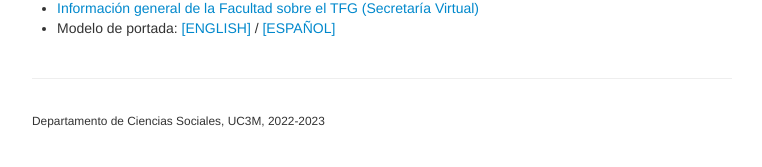
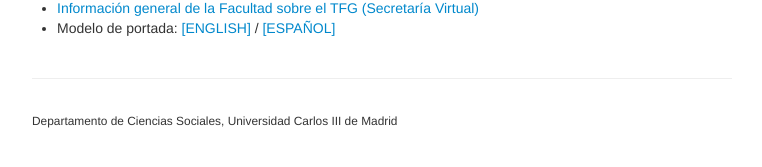
Before and after one commit to ccss-uc3m/web_TFG, a Jekyll site: the page built from index.md, in a window 1280 px wide. Shown: the part 523-690 px from the top of the page, without its empty margins (258-1020 px from the left). Built offline with Jekyll 4.4.1, drawn with Linux system fonts in a browser that asks for light colours.

Commit message:
autoupdate

```diff
--- a/_includes/themes/twitter/default.html
+++ b/_includes/themes/twitter/default.html
@@ -48,7 +48,7 @@
       <footer>
         <p><small>
   <!-- start of footer; modify this part -->
-  Departamento de Ciencias Sociales, UC3M, 2022-2023
+  Departamento de Ciencias Sociales, Universidad Carlos III de Madrid
   <!-- end of footer; modify this part -->
         </small></p>
       </footer>
```
